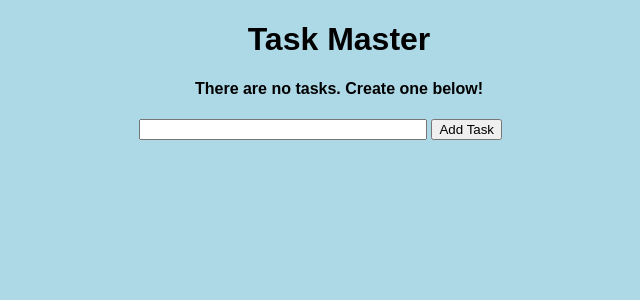
After one commit to kietdiep/PythonFlask, a Flask app: template FlaskTut/templates/index.html in a window 1280 px wide. The commit adds this page. Shown: the top 300 px of the page, without its empty margins (301-941 px from the left). Run offline with Flask 2, Linux system fonts and the light colour scheme; the template is opened without the code that fills it, so the values that code supplies are empty.

Commit message:
Flask practice

```diff
--- /dev/null
+++ b/FlaskTut/app.py
@@ -0,0 +1,67 @@
+from flask import Flask, render_template, url_for, request, redirect
+from flask_sqlalchemy import SQLAlchemy
+from datetime import datetime
+
+app = Flask(__name__)
+app.config['SQLALCHEMY_DATABASE_URI'] = 'sqlite:///test.db'
+db = SQLAlchemy(app)
+
+
+class Todo(db.Model):
+    id = db.Column(db.Integer, primary_key=True)
+    content = db.Column(db.String(200), nullable=False)
+    date_created = db.Column(db.DateTime, default=datetime.utcnow)
+
+    def __repr__(self):
+        return '<Task %r>' % self.id
+
+
+@app.route('/', methods=['POST', 'GET'])
+def index():
+    if request.method == 'POST':
+        task_content = request.form['content']
+        new_task = Todo(content=task_content)
+
+        try:
+            db.session.add(new_task)
+            db.session.commit()
+            return redirect('/')
+        except:
+            return 'There was an issue adding your task'
+
+    else:
+        tasks = Todo.query.order_by(Todo.date_created).all()
+        return render_template('index.html', tasks=tasks)
+
+
+@app.route('/delete/<int:id>')
+def delete(id):
+    task_to_delete = Todo.query.get_or_404(id)
+
+    try:
+        db.session.delete(task_to_delete)
+        db.session.commit()
+        return redirect('/')
+    except:
+        return 'There was a problem deleting that task'
+
+
+@app.route('/update/<int:id>', methods=['GET', 'POST'])
+def update(id):
+    task = Todo.query.get_or_404(id)
+
+    if request.method == 'POST':
+        task.content = request.form['content']
+
+        try:
+            db.session.commit()
+            return redirect('/')
+        except:
+            return 'There was an issue updating your task'
+
+    else:
+        return render_template('update.html', task=task)
+
+
+if __name__ == "__main__":
+    app.run(debug=True)
--- /dev/null
+++ b/FlaskTut/static/css/main.css
@@ -0,0 +1,39 @@
+body,
+html {
+  margin: 0;
+  font-family: sans-serif;
+  background-color: lightblue;
+}
+
+.content {
+  margin: 0 auto;
+  width: 400px;
+}
+
+table,
+td,
+th {
+  border: 1px solid #aaa;
+}
+
+table {
+  border-collapse: collapse;
+  width: 100%;
+}
+
+th {
+  height: 30px;
+}
+
+td {
+  text-align: center;
+  padding: 5px;
+}
+
+.form {
+  margin-top: 20px;
+}
+
+#content {
+  width: 70%;
+}
--- /dev/null
+++ b/FlaskTut/templates/base.html
@@ -0,0 +1,16 @@
+<!DOCTYPE html>
+<html lang="en">
+<head>
+    <meta charset="UTF-8">
+    <meta http-equiv="X-UA-Compatible" content="IE=edge">
+    <meta name="viewport" content="width=device-width, initial-scale=1.0">
+    <link rel="stylesheet" href="{{ url_for('static', filename='css/main.css') }}">
+    {% block head %}{% endblock %}
+</head>
+<body>
+    {% block body %}{% endblock %}
+</body>
+</html>
+
+
+<!-- Base template which will replace things in curly braces -->
--- /dev/null
+++ b/FlaskTut/templates/index.html
@@ -0,0 +1,40 @@
+{% extends 'base.html' %}
+
+{% block head %}
+<title>Task Master</title>
+{% endblock %}
+
+{% block body %}
+<div class="content">
+    <h1 style="text-align: center">Task Master</h1>
+    {% if tasks|length < 1 %}
+    <h4 style="text-align: center">There are no tasks. Create one below!</h4>
+    {% else %}
+    <table>
+        <tr>
+            <th>Task</th>
+            <th>Added</th>
+            <th>Actions</th>
+        </tr>
+        {% for task in tasks %}
+            <tr>
+                <td>{{ task.content }}</td>
+                <td>{{ task.date_created.date() }}</td>
+                <td>
+                    <a href="/delete/{{task.id}}">Delete</a>
+                    <br>
+                    <a href="/update/{{task.id}}">Update</a>
+                </td>
+            </tr>
+        {% endfor %}
+    </table>
+    {% endif %}
+
+    <div class="form">
+        <form action="/" method="POST">
+            <input type="text" name="content" id="content">
+            <input type="submit" value="Add Task">
+        </form>
+    </div>
+</div>
+{% endblock %}
--- a/flaskblog/templates/about.html
+++ b/flaskblog/templates/about.html
@@ -1,4 +1,5 @@
 {% extends "layout.html" %}
 {% block content %}
-    <h1>About Page</h1>
+    <h1>Mission</h1>
+    <h2>Feel free to make an account and share your workouts with your friends! I hope to give you all a community to share your plans so that you are not spending hours on end trying to find different workout sets to try</h2>
 {% endblock content %}
```
Also changed, not shown: FlaskTut/templates/update.html (added, +18 -0 lines), FlaskTut/test.db (added).
